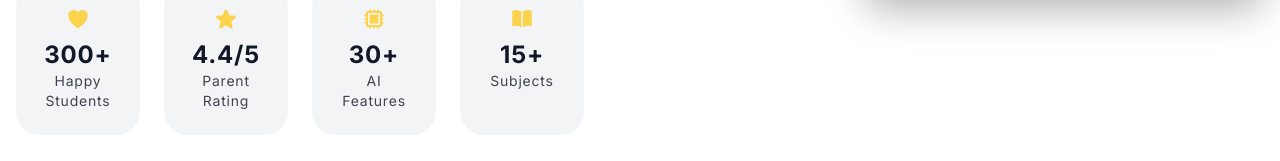
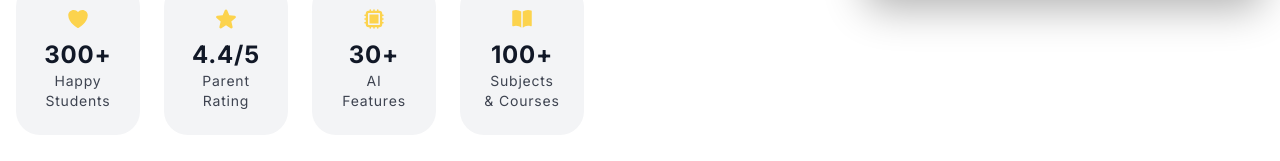
Before and after one commit to Abhishek-Shewale/html-template, a plain HTML site: page index.html in a window 1280 px wide. Shown: the part 565-726 px from the top of the page. Drawn offline with nearby package versions, Linux system fonts and the light colour scheme.

Commit message:
Update index.html

```diff
--- a/index.html
+++ b/index.html
@@ -269,8 +269,8 @@
                     />
                   </svg>
                 </div>
-                <div class="text-2xl font-bold text-gray">15+</div>
-                <div class="text-sm opacity-80 text-gray">Subjects</div>
+                <div class="text-2xl font-bold text-gray">100+</div>
+                <div class="text-sm opacity-80 text-gray">Subjects & Courses</div>
               </div>
             </div>
           </div>
```
